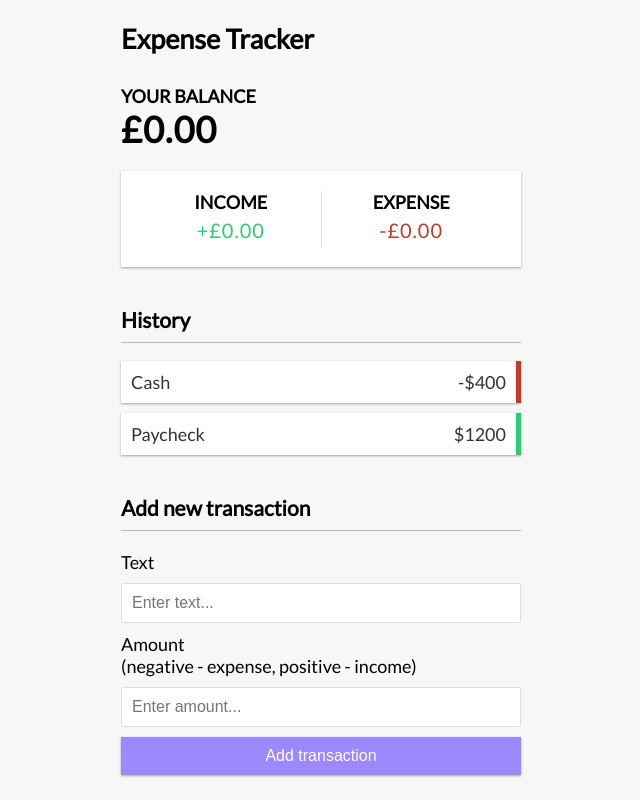
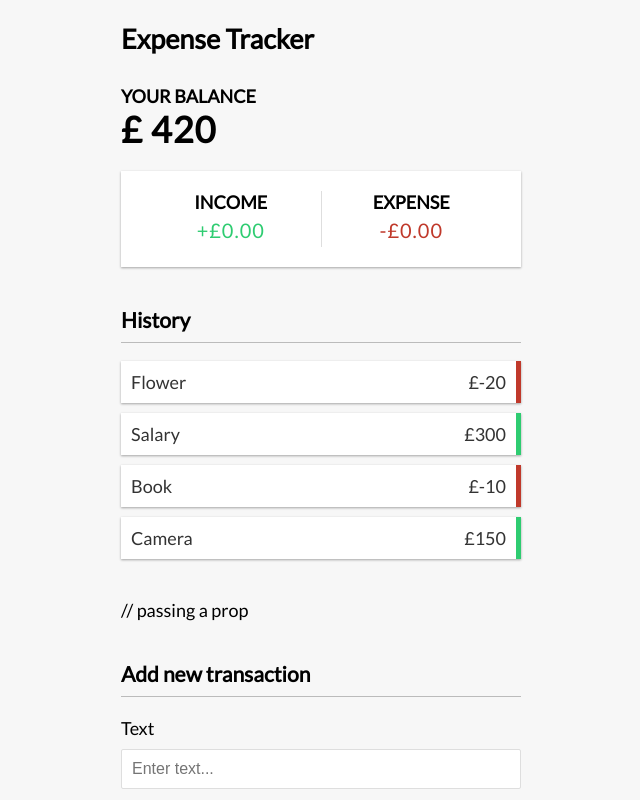
Before and after one commit to henrykoz/vue-expense-tracker-ho, a Vue app: page / in a window 1280 px wide. Shown: the top 800 px of the page, without its empty margins (319-959 px from the left). Built offline with nearby package versions, Linux system fonts and the light colour scheme.

Commit message:
balance logic

```diff
--- a/src/App.vue
+++ b/src/App.vue
@@ -1,27 +1,32 @@
 <template>
   <Header />
   <div class="container">
-    <Balance />
+    <Balance :total="total" />
     <IncomeExpense />
-    <TransactionList />
+    <TransactionList :transactions="transactions" /> // passing a prop
     <AddTransaction />
   </div>
 </template>
 
-<script>
+<script setup>
 import Header from "./components/Header.vue";
 import Balance from "./components/Balance.vue";
 import IncomeExpense from "./components/IcomeExpense.vue";
 import TransactionList from "./components/TransactionList.vue";
 import AddTransaction from "./components/AddTransaction.vue";
 
-export default {
-  components: {
-    Header,
-    Balance,
-    IncomeExpense,
-    TransactionList,
-    AddTransaction,
-  },
-};
+import { ref, computed } from "vue";
+
+const transactions = ref([
+  { id: 1, text: "Flower", amount: -20 },
+  { id: 2, text: "Salary", amount: 300 },
+  { id: 3, text: "Book", amount: -10 },
+  { id: 4, text: "Camera", amount: 150 },
+]);
+
+const total = computed(() => {
+  return transactions.value.reduce((acc, transaction) => {
+    return acc + transaction.amount;
+  }, 0);
+});
 </script>
--- a/src/components/Balance.vue
+++ b/src/components/Balance.vue
@@ -1,4 +1,15 @@
 <template>
-    <h4>Your Balance</h4>
-    <h1 id="balance">£0.00</h1>
+  <h4>Your Balance</h4>
+  <h1 id="balance">£ {{ total }}</h1>
 </template>
+
+<script setup>
+import { defineProps } from "vue";
+
+const props = defineProps({
+  total: {
+    type: Number,
+    required: true,
+  },
+});
+</script>
--- a/src/components/TransactionList.vue
+++ b/src/components/TransactionList.vue
@@ -1,11 +1,24 @@
 <template>
   <h3>History</h3>
   <ul id="list" class="list">
-    <li class="minus">
-      Cash <span>-$400</span><button class="delete-btn">x</button>
-    </li>
-    <li class="plus">
-      Paycheck <span>$1200</span><button class="delete-btn">x</button>
+    <li
+      v-for="transaction in transactions"
+      :key="transaction.id"
+      :class="transaction.amount < 0 ? 'minus' : 'plus'"
+    >
+      {{ transaction.text }} <span>£{{ transaction.amount }} </span
+      ><button class="delete-btn">x</button>
     </li>
   </ul>
 </template>
+
+<script setup>
+import { defineProps } from "vue";
+
+const props = defineProps({
+  transactions: {
+    type: Array,
+    required: true,
+  },
+});
+</script>
```
